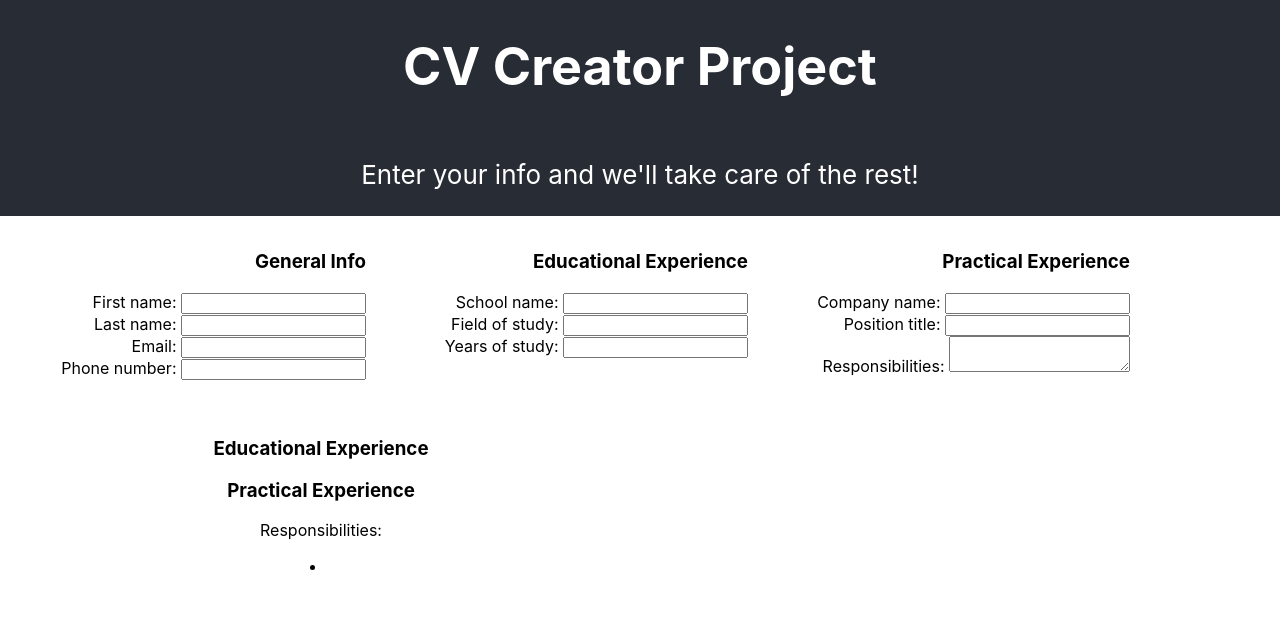
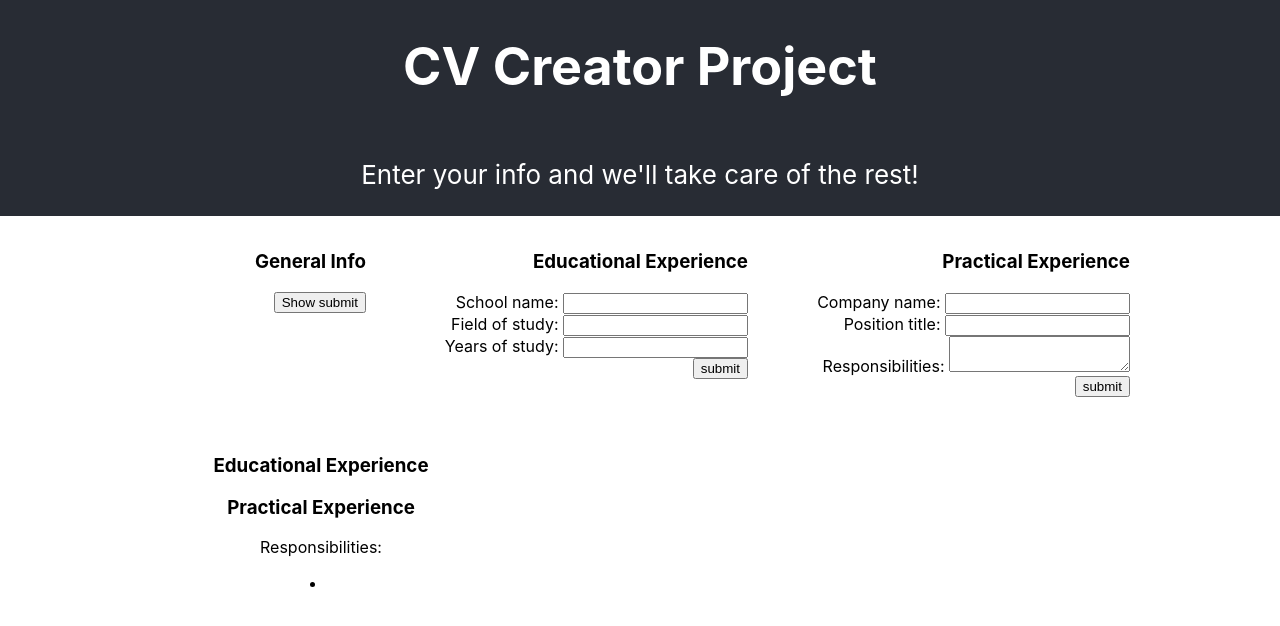
Before and after one commit to pinkx-xlink/cv-application-project, a React (Create React App) app in the folder cv-app-project/: page / in a window 1280 px wide. Shown: the top 626 px of the page. Built offline with nearby package versions, Linux system fonts and the light colour scheme.

Commit message:
Hide or show the "general info" input field on button click using a useState

```diff
--- a/cv-app-project/src/App.css
+++ b/cv-app-project/src/App.css
@@ -35,6 +35,7 @@
   display: flex;
   flex-direction: row;
   justify-items: center;
+
 }
 #cv-form {
   border: 1px solid white;
--- a/cv-app-project/src/App.js
+++ b/cv-app-project/src/App.js
@@ -2,6 +2,9 @@ import './App.css';
 import { useState } from 'react';
 
 function App() {
+  const [index, setIndex] = useState(0);
+  const [edit, setEdit] = useState(false);
+
   const [firstName, setFirstName] = useState('');
   const [lastName, setLastName] = useState('');
   const [email, setEmail] = useState('');
@@ -14,6 +17,11 @@ function App() {
   const [responsibilities, setResponsibilities] = useState('');
 
   const fullName = firstName + ' ' + lastName;
+
+  function handleEditClick() {
+    setEdit(!edit);
+  }
+
   function handleFirstNameChange(e) {
     setFirstName(e.target.value);
   }
@@ -63,7 +71,12 @@ function App() {
       <div class="user-input">
           <div class="general-info">
             <h3>General Info</h3>
-            <label>
+
+
+            <button onClick={handleEditClick}> {edit ? 'Hide' : 'Show'} submit</button>
+            {edit &&
+            <>
+              <label>
               First name: {' '}
               <input
                 value={firstName}
@@ -91,6 +104,7 @@ function App() {
                 onChange={handlePhoneNumberChange}
               />
             </label>
+          </>}
           </div>
 
           <div class="education-exp">
@@ -116,6 +130,7 @@ function App() {
                 onChange={handleYearsOfStudyChange}
               />
             </label>
+            <button>submit</button>
           </div>
 
           <div class="practical-exp">
@@ -141,6 +156,7 @@ function App() {
                 onChange={handleResponsibilitiesChange}
               />
             </label>
+            <button>submit</button>
           </div>
         </div>
 
```
